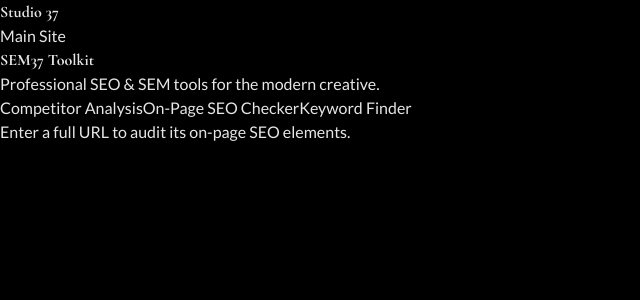
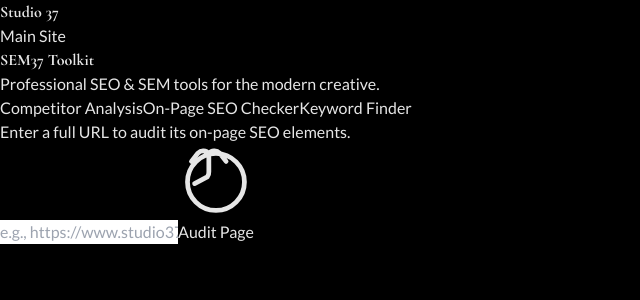
Before and after one commit to smallhorseman/SEM37, a React (Vite) app in the folder sem37-frontend/: page / in a window 1280 px wide. Both pictures are taken after a click on the button "On-Page SEO Checker". Shown: the top 300 px of the page, without its empty margins (0-640 px from the left). Built offline with nearby package versions, Linux system fonts and the light colour scheme.

Commit message:
Update App.jsx

```diff
--- a/sem37-frontend/src/App.jsx
+++ b/sem37-frontend/src/App.jsx
@@ -1,5 +1,5 @@
 // src/App.jsx
-import React, { useState, useEffect } from 'react';
+import React, { useState } from 'react';
 import { marked } from 'marked';
 
 // --- HELPER COMPONENTS ---
@@ -47,11 +47,14 @@
         headers: { 'Content-Type': 'application/json' },
         body: JSON.stringify({ domain }),
       });
-      if (!response.ok) throw new Error('Network response was not ok');
+      if (!response.ok) {
+        const errData = await response.json().catch(() => ({error: "An unknown error occurred."}));
+        throw new Error(errData.error || 'Network response was not ok');
+      }
       const data = await response.json();
       setAnalysisResult(data);
-    } catch (error) {
-      setError('Failed to get analysis. Make sure the backend server is running.');
+    } catch (err) {
+      setError(err.message || 'Failed to get analysis. Make sure the backend server is running.');
     } finally {
       setIsLoading(false);
     }
@@ -78,7 +81,7 @@
     <div className="mt-12">
       <div className="max-w-2xl mx-auto">
         <div className="relative">
-          <input type="text" value={domain} onChange={(e) => setDomain(e.target.value)} onKeyDown={(e) => e.key === 'Enter' && handleAnalyze()} placeholder="e.g., spyfu.com" className="w-full px-5 py-3 text-lg bg-gray-900/50 border-2 border-gray-600 rounded-full focus:outline-none focus:ring-2 focus:ring-yellow-400 transition duration-300 text-white placeholder-gray-500" />
+          <input type="text" value={domain} onChange={(e) => setDomain(e.target.value)} onKeyDown={(e) => e.key === 'Enter' && handleAnalyze()} placeholder="e.g., studio37.cc" className="w-full px-5 py-3 text-lg bg-gray-900/50 border-2 border-gray-600 rounded-full focus:outline-none focus:ring-2 focus:ring-yellow-400 transition duration-300 text-white placeholder-gray-500" />
           <button onClick={handleAnalyze} disabled={isLoading} className="absolute right-2.5 top-1/2 -translate-y-1/2 bg-yellow-400 hover:bg-yellow-500 text-black font-bold py-2 px-6 rounded-full transition duration-300 disabled:bg-gray-600 disabled:cursor-not-allowed">
             {isLoading ? 'Analyzing...' : 'Analyze'}
           </button>
@@ -105,21 +108,135 @@
 };
 
 const KeywordFinder = () => {
-  // ... (Component logic remains the same, but styles will be inherited)
+  const [keyword, setKeyword] = useState('');
+  const [isLoading, setIsLoading] = useState(false);
+  const [results, setResults] = useState([]);
+  const [error, setError] = useState(null);
+  const [hasSearched, setHasSearched] = useState(false);
+
+  const handleSearch = async () => {
+    if (!keyword) {
+      setError('Please enter a keyword to search.');
+      return;
+    }
+    setIsLoading(true);
+    setError(null);
+    setResults([]);
+    setHasSearched(true);
+    try {
+      const response = await fetch(`${API_BASE_URL}/keyword_finder`, {
+        method: 'POST',
+        headers: { 'Content-Type': 'application/json' },
+        body: JSON.stringify({ keyword }),
+      });
+      if (!response.ok) {
+        const errData = await response.json().catch(() => ({error: "An unknown error occurred."}));
+        throw new Error(errData.error || 'Network response was not ok');
+      }
+      const data = await response.json();
+      setResults(data);
+    } catch (err) {
+      setError(err.message || 'Failed to get keywords. Make sure the backend server is running.');
+    } finally {
+      setIsLoading(false);
+    }
+  };
+
   return (
     <div className="bg-gray-800/50 backdrop-blur-sm p-6 rounded-lg shadow-lg border border-white/10">
       <p className="text-gray-400 mb-4">Enter a seed keyword to discover new opportunities.</p>
-      {/* ... rest of JSX ... */}
+      <div className="flex flex-col sm:flex-row gap-2 mb-6">
+        <input type="text" value={keyword} onChange={(e) => setKeyword(e.target.value)} onKeyDown={(e) => e.key === 'Enter' && handleSearch()} placeholder="e.g., wedding photography" className="flex-grow px-4 py-2 bg-gray-900/50 border-2 border-gray-600 rounded-md focus:outline-none focus:ring-2 focus:ring-yellow-400 text-white placeholder-gray-500" />
+        <button onClick={handleSearch} disabled={isLoading} className="bg-yellow-400 hover:bg-yellow-500 text-black font-bold py-2 px-6 rounded-md transition duration-300 disabled:bg-gray-600 flex items-center justify-center">
+          {isLoading ? <div className="animate-spin rounded-full h-5 w-5 border-t-2 border-b-2 border-black"></div> : <Icon path="M21 21l-5.197-5.197m0 0A7.5 7.5 0 105.196 5.196a7.5 7.5 0 0010.607 10.607z" className="w-5 h-5 mr-2" />}
+          {isLoading ? 'Searching...' : 'Find Keywords'}
+        </button>
+      </div>
+      {error && <p className="text-red-500 text-center mb-4">{error}</p>}
+      <div className="overflow-x-auto">
+        <table className="w-full text-left">
+          <thead><tr className="border-b border-gray-600"><th className="p-3 text-gray-400">Keyword</th><th className="p-3 text-gray-400">Search Volume</th><th className="p-3 text-gray-400">CPC (USD)</th><th className="p-3 text-gray-400">Difficulty</th></tr></thead>
+          <tbody>
+            {isLoading && <tr><td colSpan="4" className="text-center p-6"><p className="text-gray-500">Fetching keyword data...</p></td></tr>}
+            {results.length > 0 && !isLoading && results.map((res, index) => (
+              <tr key={index} className="border-b border-gray-700 last:border-b-0 hover:bg-gray-700/50">
+                <td className="p-3 font-medium text-white">{res.keyword}</td><td className="p-3 text-white">{res.volume.toLocaleString()}</td><td className="p-3 text-white">${res.cpc.toFixed(2)}</td>
+                <td className="p-3"><span className={`text-xs font-medium me-2 px-2.5 py-0.5 rounded ${res.difficulty > 80 ? 'bg-red-900 text-red-300' : res.difficulty > 60 ? 'bg-yellow-900 text-yellow-300' : 'bg-green-900 text-green-300'}`}>{res.difficulty}</span></td>
+              </tr>
+            ))}
+            {!isLoading && results.length === 0 && <tr><td colSpan="4" className="text-center p-6"><p className="text-gray-500">{hasSearched ? 'No results found.' : 'Your results will appear here.'}</p></td></tr>}
+          </tbody>
+        </table>
+      </div>
     </div>
   );
 };
 
 const OnPageSeoChecker = () => {
-  // ... (Component logic remains the same, but styles will be inherited)
+  const [url, setUrl] = useState('');
+  const [isLoading, setIsLoading] = useState(false);
+  const [results, setResults] = useState(null);
+  const [error, setError] = useState(null);
+
+  const handleAnalyze = async () => {
+    if (!url) {
+      setError('Please enter a URL to analyze.');
+      return;
+    }
+    setIsLoading(true);
+    setError(null);
+    setResults(null);
+    try {
+      const response = await fetch(`${API_BASE_URL}/on_page_seo_check`, {
+        method: 'POST',
+        headers: { 'Content-Type': 'application/json' },
+        body: JSON.stringify({ url }),
+      });
+      const data = await response.json();
+      if (!response.ok) {
+         const errData = await response.json().catch(() => ({error: "An unknown error occurred."}));
+        throw new Error(errData.error || 'An error occurred.');
+      }
+      setResults(data);
+    } catch (err) {
+      setError(err.message);
+    } finally {
+      setIsLoading(false);
+    }
+  };
+
+  const GeminiRecommendations = ({ recommendations }) => {
+    const renderedHtml = marked(recommendations || '');
+    return (
+      <div className="mt-8">
+        <h3 className="font-bold text-xl mb-3 flex items-center text-yellow-400"><Icon path="M9.813 15.904L9 18.75l-.813-2.846a4.5 4.5 0 00-3.09-3.09L2.25 12l2.846-.813a4.5 4.5 0 003.09-3.09L9 5.25l.813 2.846a4.5 4.5 0 003.09 3.09L15.75 12l-2.846.813a4.5 4.5 0 00-3.09 3.09zM18.259 8.715L18 9.75l-.259-1.035a3.375 3.375 0 00-2.455-2.456L14.25 6l1.036-.259a3.375 3.375 0 002.455-2.456L18 2.25l.259 1.035a3.375 3.375 0 002.456 2.456L21.75 6l-1.035.259a3.375 3.375 0 00-2.456 2.456zM16.898 20.562L16.25 21.75l-.648-1.188a2.25 2.25 0 01-1.423-1.423L13.25 18l1.188-.648a2.25 2.25 0 011.423-1.423L16.25 15l.648 1.188a2.25 2.25 0 011.423 1.423L19.75 18l-1.188.648a2.25 2.25 0 01-1.423 1.423z" className="w-6 h-6 mr-2" />AI-Powered Strategy</h3>
+        <div className="prose prose-sm prose-invert bg-gray-900/50 p-4 rounded-md border border-white/10" dangerouslySetInnerHTML={{ __html: renderedHtml }}></div>
+      </div>
+    );
+  };
+
   return (
     <div className="bg-gray-800/50 backdrop-blur-sm p-6 rounded-lg shadow-lg border border-white/10">
       <p className="text-gray-400 mb-4">Enter a full URL to audit its on-page SEO elements.</p>
-      {/* ... rest of JSX ... */}
+      <div className="flex flex-col sm:flex-row gap-2 mb-6">
+        <input type="text" value={url} onChange={(e) => setUrl(e.target.value)} onKeyDown={(e) => e.key === 'Enter' && handleAnalyze()} placeholder="e.g., https://www.studio37.cc" className="flex-grow px-4 py-2 bg-gray-900/50 border-2 border-gray-600 rounded-md focus:outline-none focus:ring-2 focus:ring-yellow-400 text-white placeholder-gray-500" />
+        <button onClick={handleAnalyze} disabled={isLoading} className="bg-yellow-400 hover:bg-yellow-500 text-black font-bold py-2 px-6 rounded-md transition duration-300 disabled:bg-gray-600 flex items-center justify-center">
+          {isLoading ? <div className="animate-spin rounded-full h-5 w-5 border-t-2 border-b-2 border-black"></div> : <Icon path="M9.75 3.104v5.714a2.25 2.25 0 01-.5 1.591L5.25 12.5M9.75 3.104a2.25 2.25 0 00-3.422-.243L4.25 5.5M9.75 3.104a2.25 2.25 0 013.422-.243l2.028 2.646M21 12a9 9 0 11-18 0 9 9 0 0118 0z" className="w-5 h-5 mr-2" />}
+          {isLoading ? 'Auditing...' : 'Audit Page'}
+        </button>
+      </div>
+      {error && <p className="text-red-500 text-center mb-4">{error}</p>}
+      {isLoading && <div className="text-center p-6"><p className="text-gray-500">Analyzing page content and generating AI strategy...</p></div>}
+      {results && (
+        <div className="space-y-6">
+            <div><h3 className="font-bold text-lg mb-2 text-white">Title Tag</h3><div className="p-4 bg-gray-900/50 rounded-md"><p className="font-mono break-words text-gray-300">"{results.title.text || 'Not Found'}"</p><div className="flex items-center mt-2 text-sm"><StatusBadge status={results.title.status} /><span>Length: {results.title.length} characters (Recommended: 50-60)</span></div></div></div>
+            <div><h3 className="font-bold text-lg mb-2 text-white">Meta Description</h3><div className="p-4 bg-gray-900/50 rounded-md"><p className="break-words text-gray-400">"{results.metaDescription.text || 'Not Found'}"</p><div className="flex items-center mt-2 text-sm"><StatusBadge status={results.metaDescription.status} /><span>Length: {results.metaDescription.length} characters (Recommended: 150-160)</span></div></div></div>
+            <div><h3 className="font-bold text-lg mb-2 text-white">H1 Tags</h3><div className="p-4 bg-gray-900/50 rounded-md"><ul className="list-disc list-inside text-gray-300">{results.h1.tags.length > 0 ? results.h1.tags.map((tag, i) => <li key={i}>{tag}</li>) : <li>No H1 tags found.</li>}</ul><div className="flex items-center mt-2 text-sm"><StatusBadge status={results.h1.status} /><span>Found: {results.h1.count} (Recommended: 1)</span></div></div></div>
+            <div><h3 className="font-bold text-lg mb-2 text-white">Content</h3><div className="p-4 bg-gray-900/50 rounded-md"><p>Total word count: <span className="font-bold">{results.wordCount.toLocaleString()}</span></p></div></div>
+            <div><h3 className="font-bold text-lg mb-2 text-white">Image SEO</h3><div className="p-4 bg-gray-900/50 rounded-md max-h-60 overflow-y-auto"><ul className="space-y-2">{results.images.map((img, i) => (<li key={i} className="flex items-start text-sm"><StatusBadge status={img.status} /><span className="font-mono break-all text-gray-400">{img.src}</span></li>))}</ul></div></div>
+            {results.recommendations && <GeminiRecommendations recommendations={results.recommendations} />}
+        </div>
+      )}
     </div>
   );
 };
```
